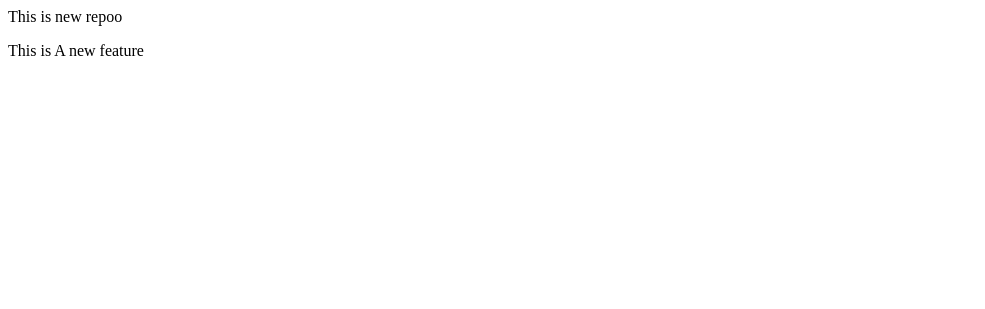
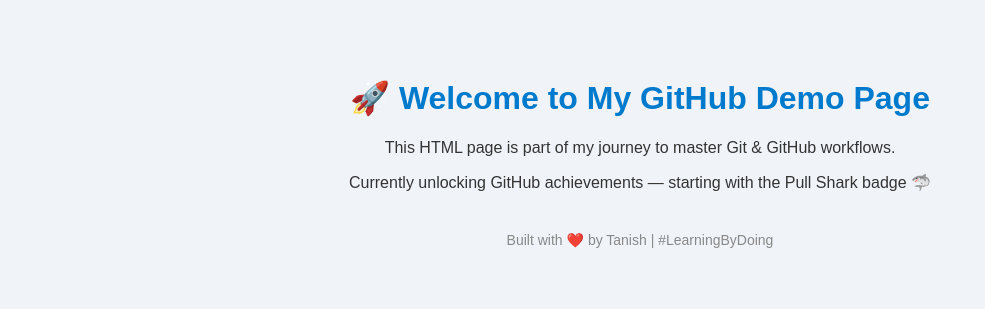
Before and after one commit to TechieTanish/commit-to-learn, a plain HTML site: page index.html in a window 1280 px wide. Shown: the whole page, without its empty margins (0-985 px from the left). Drawn offline with Linux system fonts and the light colour scheme.

Commit message:
🎨 Enhanced index.html with structure, style, and learning note

```diff
--- a/index.html
+++ b/index.html
@@ -1,2 +1,37 @@
-<p>This is new repoo</p>
-<p> This is A new feature</p>
+<!-- 🌟 Minor update for GitHub Pull Shark practice -->
+
+<!-- 🌟 Minor update for GitHub Pull Shark practice -->
+
+<!DOCTYPE html>
+<html lang="en">
+<head>
+    <meta charset="UTF-8">
+    <title>Welcome | Tanish’s GitHub Demo</title>
+    <style>
+        body {
+            font-family: Arial, sans-serif;
+            background-color: #f0f4f8;
+            color: #333;
+            text-align: center;
+            padding: 50px;
+        }
+        h1 {
+            color: #007acc;
+        }
+        footer {
+            margin-top: 40px;
+            font-size: 14px;
+            color: #888;
+        }
+    </style>
+</head>
+<body>
+    <h1>🚀 Welcome to My GitHub Demo Page</h1>
+    <p>This HTML page is part of my journey to master Git & GitHub workflows.</p>
+    <p>Currently unlocking GitHub achievements — starting with the Pull Shark badge 🦈</p>
+
+    <footer>
+        Built with ❤️ by Tanish | #LearningByDoing
+    </footer>
+</body>
+</html>
```
